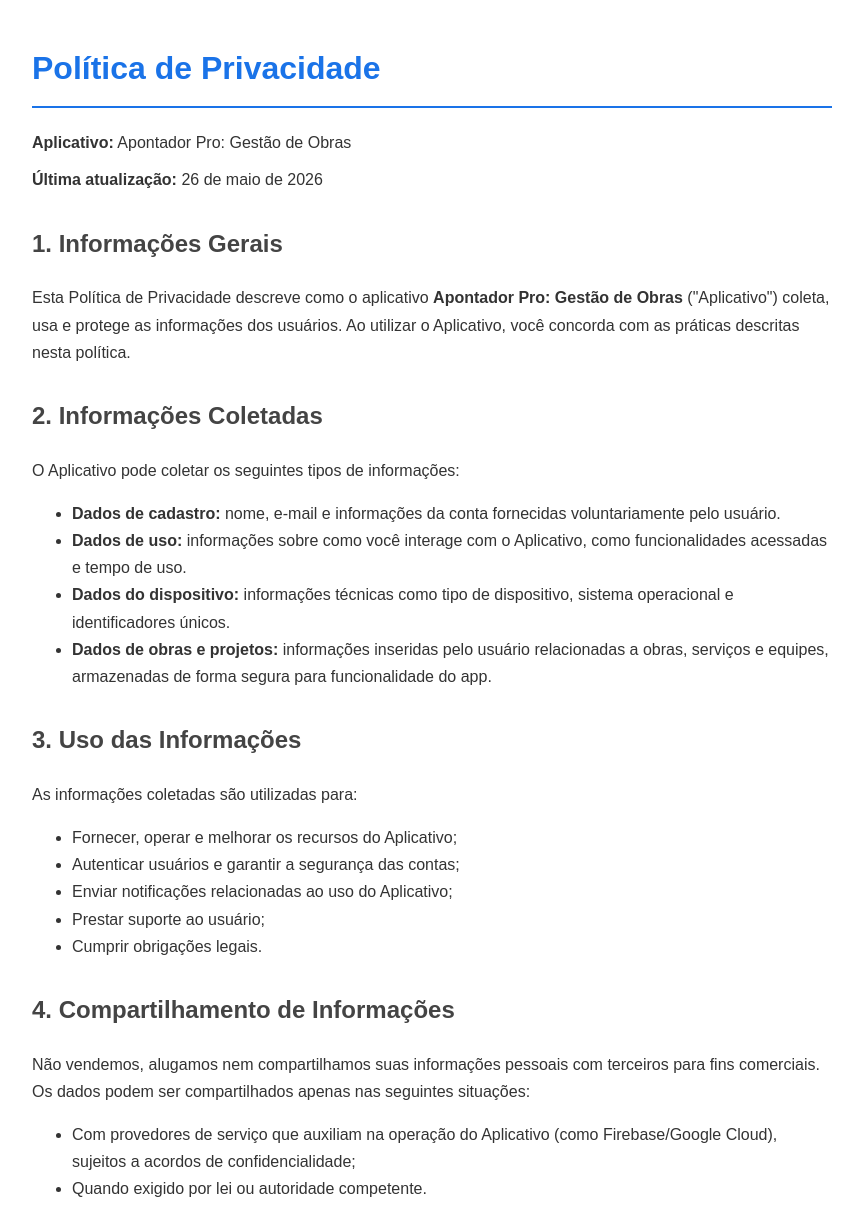
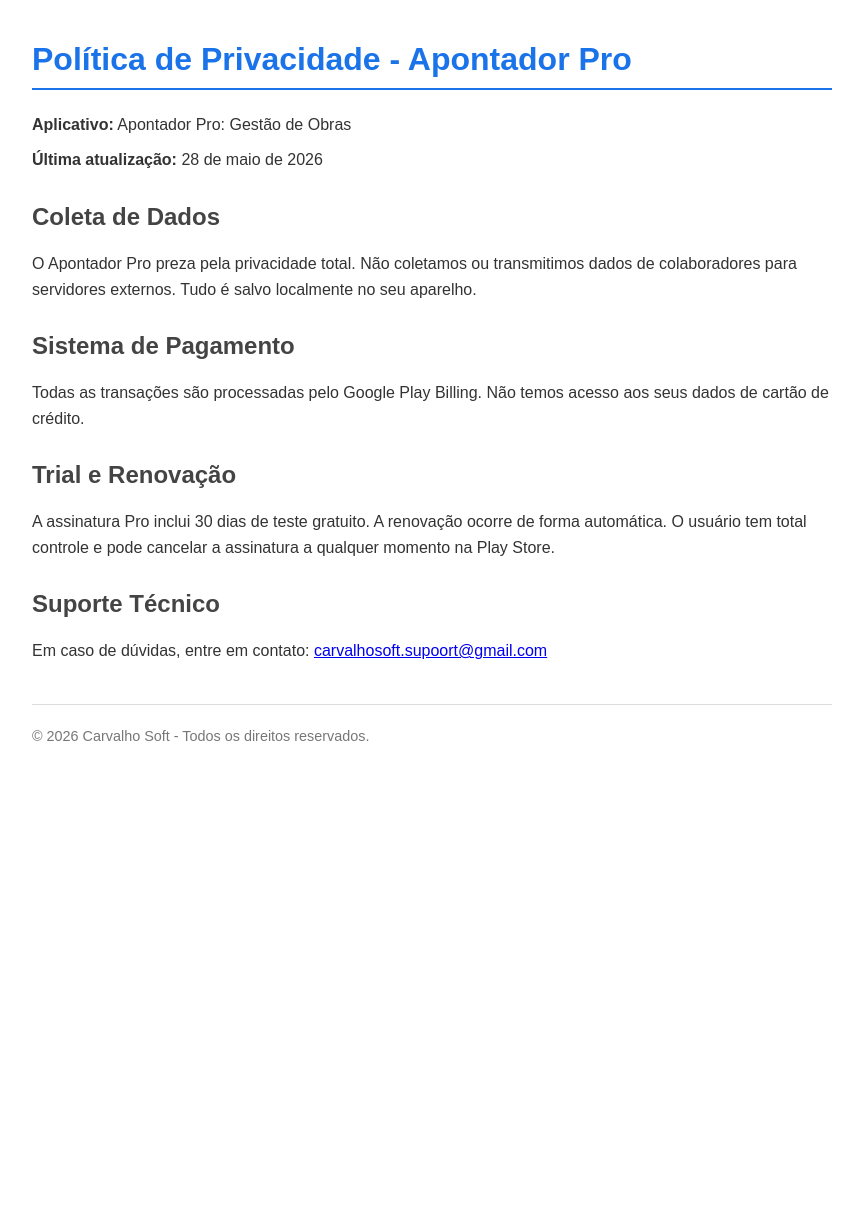
Before and after one commit to alexandrepaoliello-dev/privacy-policy, a plain HTML site: page index.html in a window 1280 px wide. Shown: the top 1206 px of the page, without its empty margins (208-1068 px from the left). After the commit the page ends 800 px from the top, so only its background shows below. Drawn offline with Linux system fonts and the light colour scheme.

Commit message:
Atualiza política de privacidade Apontador Pro - Carvalho Soft
Updated privacy policy details and formatting.

```diff
--- a/index.html
+++ b/index.html
@@ -5,78 +5,32 @@
   <meta name="viewport" content="width=device-width, initial-scale=1.0">
   <title>Política de Privacidade - Apontador Pro</title>
   <style>
-  body { font-family: Arial, sans-serif; max-width: 800px; margin: 0 auto; padding: 20px; color: #333; line-height: 1.7; }
+    body { font-family: Arial, sans-serif; max-width: 800px; margin: 0 auto; padding: 20px; color: #333; }
     h1 { color: #1a73e8; border-bottom: 2px solid #1a73e8; padding-bottom: 10px; }
     h2 { color: #444; margin-top: 30px; }
-  p { margin: 10px 0; }
-  .footer { margin-top: 40px; font-size: 0.9em; color: #777; border-top: 1px solid #ddd; padding-top: 15px; }
+    p { margin: 10px 0; line-height: 1.6; }
+    .footer { margin-top: 40px; font-size: 0.9em; color: #777; border-top: 1px solid #ddd; padding-top: 10px; }
   </style>
 </head>
 <body>
-<h1>Política de Privacidade</h1>
+  <h1>Política de Privacidade - Apontador Pro</h1>
   <p><strong>Aplicativo:</strong> Apontador Pro: Gestão de Obras</p>
-<p><strong>Última atualização:</strong> 26 de maio de 2026</p>
+  <p><strong>Última atualização:</strong> 28 de maio de 2026</p>
 
-<h2>1. Informações Gerais</h2>
-<p>Esta Política de Privacidade descreve como o aplicativo <strong>Apontador Pro: Gestão de Obras</strong> ("Aplicativo") coleta, usa e protege as informações dos usuários. Ao utilizar o Aplicativo, você concorda com as práticas descritas nesta política.</p>
+  <h2>Coleta de Dados</h2>
+  <p>O Apontador Pro preza pela privacidade total. Não coletamos ou transmitimos dados de colaboradores para servidores externos. Tudo é salvo localmente no seu aparelho.</p>
 
-<h2>2. Informações Coletadas</h2>
-<p>O Aplicativo pode coletar os seguintes tipos de informações:</p>
-<ul>
-  <li><strong>Dados de cadastro:</strong> nome, e-mail e informações da conta fornecidas voluntariamente pelo usuário.</li>
-  <li><strong>Dados de uso:</strong> informações sobre como você interage com o Aplicativo, como funcionalidades acessadas e tempo de uso.</li>
-  <li><strong>Dados do dispositivo:</strong> informações técnicas como tipo de dispositivo, sistema operacional e identificadores únicos.</li>
-  <li><strong>Dados de obras e projetos:</strong> informações inseridas pelo usuário relacionadas a obras, serviços e equipes, armazenadas de forma segura para funcionalidade do app.</li>
-</ul>
+  <h2>Sistema de Pagamento</h2>
+  <p>Todas as transações são processadas pelo Google Play Billing. Não temos acesso aos seus dados de cartão de crédito.</p>
 
-<h2>3. Uso das Informações</h2>
-<p>As informações coletadas são utilizadas para:</p>
-<ul>
-  <li>Fornecer, operar e melhorar os recursos do Aplicativo;</li>
-  <li>Autenticar usuários e garantir a segurança das contas;</li>
-  <li>Enviar notificações relacionadas ao uso do Aplicativo;</li>
-  <li>Prestar suporte ao usuário;</li>
-  <li>Cumprir obrigações legais.</li>
-</ul>
+  <h2>Trial e Renovação</h2>
+  <p>A assinatura Pro inclui 30 dias de teste gratuito. A renovação ocorre de forma automática. O usuário tem total controle e pode cancelar a assinatura a qualquer momento na Play Store.</p>
 
-<h2>4. Compartilhamento de Informações</h2>
-<p>Não vendemos, alugamos nem compartilhamos suas informações pessoais com terceiros para fins comerciais. Os dados podem ser compartilhados apenas nas seguintes situações:</p>
-<ul>
-  <li>Com provedores de serviço que auxiliam na operação do Aplicativo (como Firebase/Google Cloud), sujeitos a acordos de confidencialidade;</li>
-  <li>Quando exigido por lei ou autoridade competente.</li>
-</ul>
-
-<h2>5. Armazenamento e Segurança</h2>
-<p>As informações são armazenadas em servidores seguros utilizando o Firebase (Google Cloud Platform). Adotamos medidas técnicas e organizacionais adequadas para proteger seus dados contra acesso não autorizado, alteração, divulgação ou destruição.</p>
-
-<h2>6. Seus Direitos</h2>
-<p>Você tem o direito de:</p>
-<ul>
-  <li>Acessar os dados pessoais que temos sobre você;</li>
-  <li>Solicitar a correção de dados incorretos;</li>
-  <li>Solicitar a exclusão dos seus dados;</li>
-  <li>Revogar o consentimento a qualquer momento.</li>
-</ul>
-<p>Para exercer esses direitos, entre em contato pelo e-mail informado abaixo.</p>
-
-<h2>7. Retenção de Dados</h2>
-<p>Os dados são mantidos pelo período necessário para a prestação dos serviços ou conforme exigido por lei. Após a exclusão da conta, os dados serão removidos em até 30 dias, salvo obrigação legal.</p>
-
-<h2>8. Menores de Idade</h2>
-<p>O Aplicativo não é direcionado a menores de 18 anos e não coletamos intencionalmente dados de crianças. Se identificarmos que dados de menores foram coletados inadvertidamente, serão imediatamente excluídos.</p>
-
-<h2>9. Alterações nesta Política</h2>
-<p>Reservamo-nos o direito de atualizar esta Política de Privacidade a qualquer momento. Notificaremos os usuários sobre mudanças significativas por meio do próprio Aplicativo. O uso continuado do Aplicativo após as alterações constitui aceitação da nova política.</p>
-
-<h2>10. Contato</h2>
-<p>Em caso de dúvidas sobre esta Política de Privacidade, entre em contato:</p>
-<p><strong>Desenvolvedor:</strong> Alexandre Paoliello<br>
-<strong>E-mail:</strong> alexandrepaoliello.dev@gmail.com<br>
-<strong>Localização:</strong> Buritis, Minas Gerais, Brasil</p>
+  <h2>Suporte Técnico</h2>
+  <p>Em caso de dúvidas, entre em contato: <a href="mailto:carvalhosoft.supoort@gmail.com">carvalhosoft.supoort@gmail.com</a></p>
 
   <div class="footer">
-  <p>Esta política é válida para o aplicativo Apontador Pro: Gestão de Obras publicado na Google Play Store.</p>
-  <p>&copy; 2026 Alexandre Paoliello. Todos os direitos reservados.</p>
+    <p>&copy; 2026 Carvalho Soft - Todos os direitos reservados.</p>
   </div>
 </body>
 </html>
```
Lines whose indentation alone changed are shown as unchanged.
